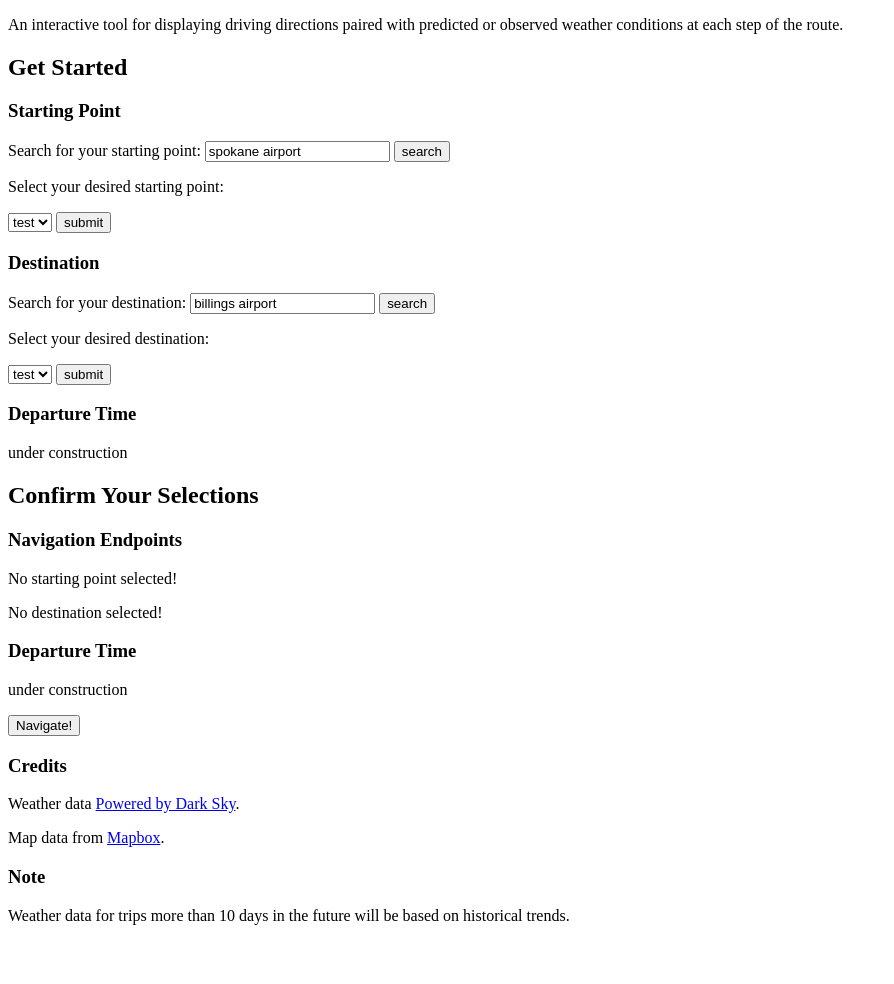
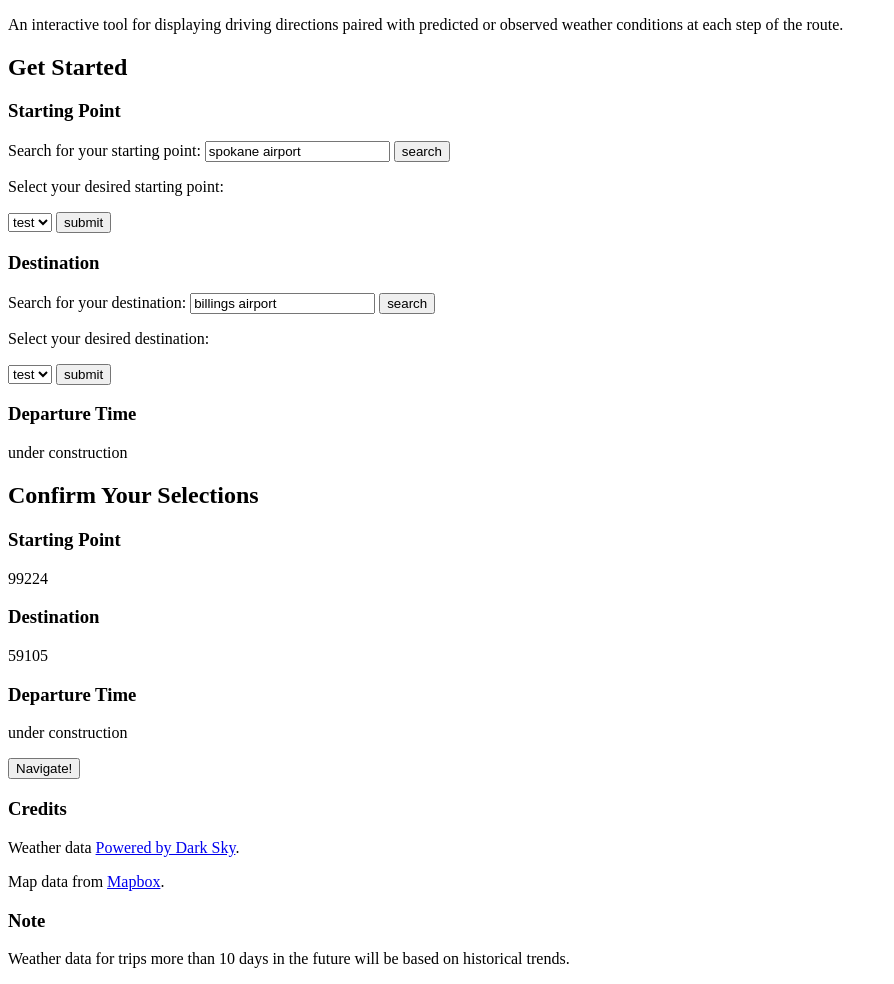
Before and after one commit to jasonmlutz/route-weather-js, a plain HTML site: page index.html in a window 1280 px wide. Shown: the part 105-1089 px from the top of the page, without its empty margins (0-894 px from the left). Before the commit the page ends 1046 px from the top, so only its background shows below. Drawn offline with Linux system fonts and the light colour scheme; a script that the page names is missing.

Commit message:
"sample" location data in all fields

```diff
--- a/index.html
+++ b/index.html
@@ -50,12 +50,18 @@
       </div>
       <h2>Confirm Your Selections</h2>
       <div class="finalize-selections">
-        <h3>Navigation Endpoints</h3>
-          <p id="origin-selection-log">No starting point selected!</p>
-          <p id="destination-selection-log">No destination selected!</p>
+        <h3>Starting Point</h3>
+          <p id="origin-selection-log", title="-117.54,47.62">99224</p>
+          <!-- <p id="origin-selection-log">No starting point selected!</p> -->
+        <h3>Destination</h3>
+          <span id="destination-selection-log-span" title="">
+            <p id="destination-selection-log", title="-108.49,45.84">59105</p>
+          </span>
+          <!-- <p id="destination-selection-log">No destination selected!</p> -->
         <h3>Departure Time</h3>
           <p>under construction</p>
-          <input type="button" name="submit-navigation" value="Navigate!">
+          <input type="button" id="submit-navigation" value="Navigate!">
+          <p id="navigationLog"></p>
       </div>
       <h3>Credits</h3>
       <p>Weather data <a target="_blank" href="http://darksky.net/dev">Powered by Dark Sky</a>.</p>
```
